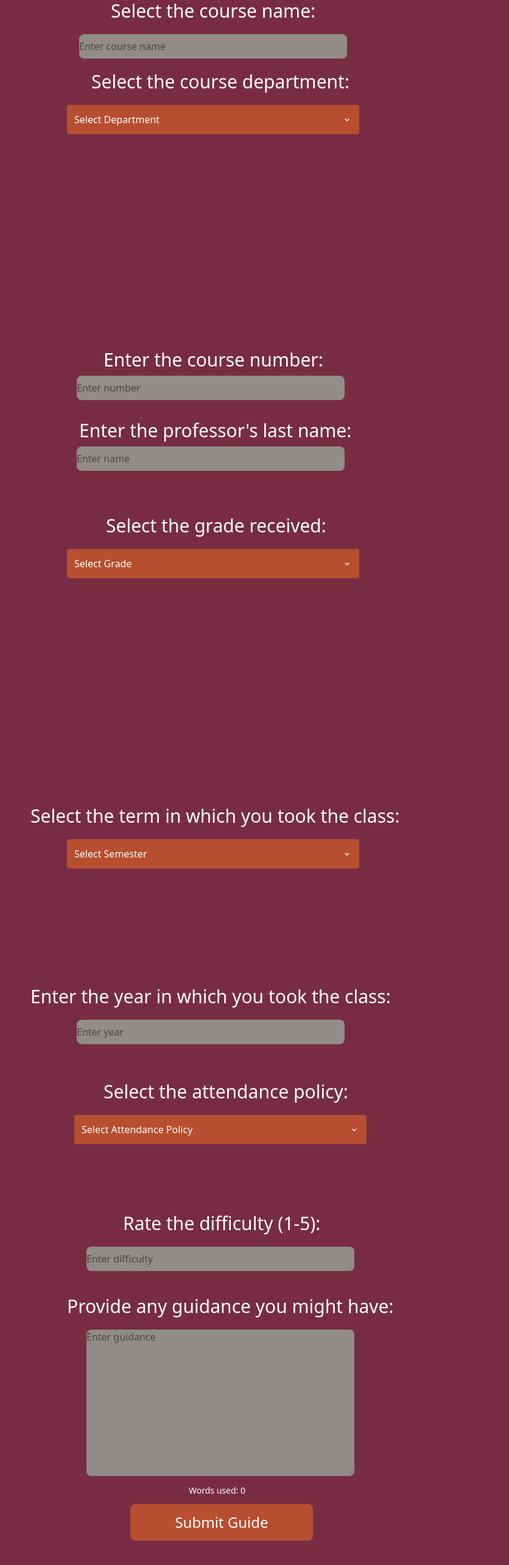
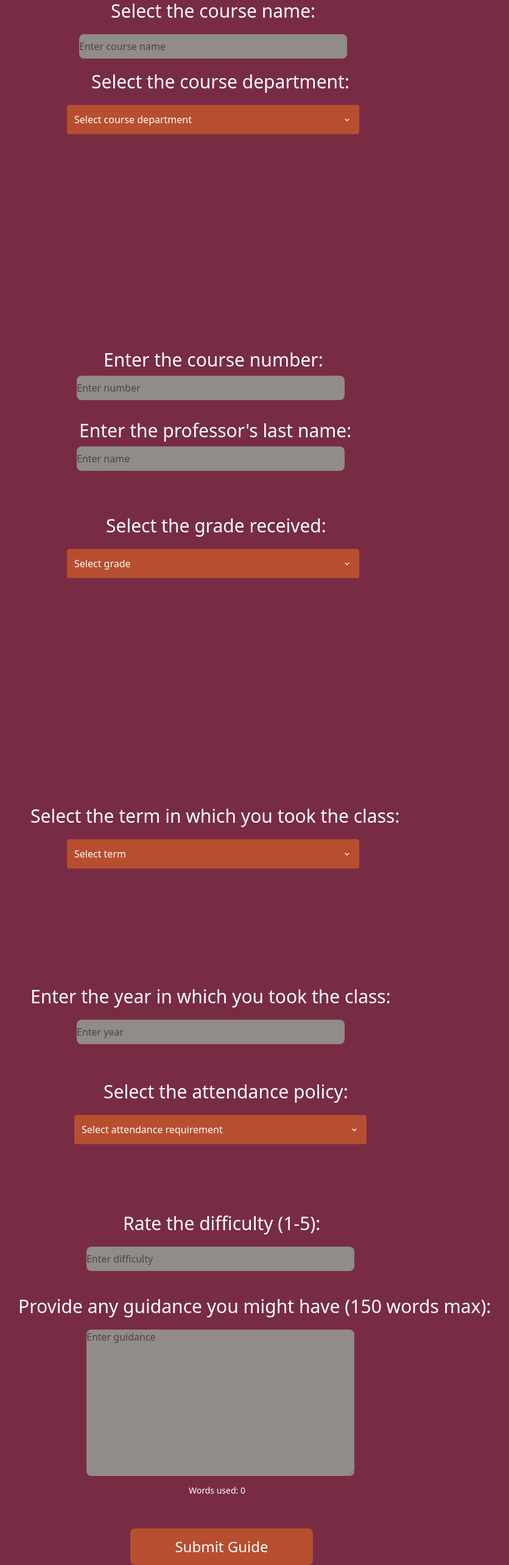
Before and after one commit to jai-sundaram/vtaceit, a React app in the folder vtaceit-frontend/: page /newGuide in a window 1280 px wide. Shown: the part 100-2666 px from the top of the page at 61% size, without its empty margins (350-1186 px from the left). Before the commit the page ends 2626 px from the top, so only its background shows below. Built offline with nearby package versions, Linux system fonts and the light colour scheme; the HTML template or start-up script is replaced by a standard one.

Commit message:
added functionality with incompleteness

```diff
--- a/vtaceit-frontend/src/pages/NewGuide.jsx
+++ b/vtaceit-frontend/src/pages/NewGuide.jsx
@@ -2,49 +2,39 @@ import React, {useState} from 'react'
 import {BiChevronDown} from 'react-icons/bi'
 const NewGuide = () => {
     const [courseName, setCourseName] = useState('');
-    const [dept, setDept] = useState('');
+    const [dept, setDept] = useState('Select course department');
     const [openDept, setOpenDept] = useState(false);
     const[courseNumber, setCourseNumber] = useState('');
     const[profName, setProfName] = useState('');
-    const[grade, setGrade] = useState('');
+    const[grade, setGrade] = useState('Select grade');
     const[gradeOpen, setGradeOpen] = useState(false);
-    const[term, setTerm] = useState('');
+    const[term, setTerm] = useState('Select term');
     const[openTerm, setOpenTerm] = useState(false);
     const[yearTaken, setYearTaken] = useState('')
-    const[attendanceReq, setAttendanceReq] = useState('')
+    const[attendanceReq, setAttendanceReq] = useState('Select attendance requirement');
     const[openAttendanceReq, setOpenAttendanceReq] = useState(false)
     const[difficulty, setDifficulty] = useState('')
     const[comments, setComments] = useState('')
     const[wordLimit, setWordLimit] = useState(0)
     const today = new Date();
-    let month = today.getMonth();
-    const day = today.getDate();
-    const year = today.getFullYear();
-    if(month.length===1){
-        month = "0"+month;
-    }
-    const theDate = `${year}-${month}-${day}`;
-    const semesterTaken = `${term} ${year}`;
+    const[reviewIncomplete, setReviewIncomplete] = useState(false);
+    const semesterTaken = `${term} ${yearTaken}`;
     let realDifficulty = 0;
     function handleDeptDropdowwn(value){
         setDept(value);
         setOpenDept(false);
-        console.log(value);
     }
     function handleGradeDropdown(value){
         setGrade(value);
         setGradeOpen(false);
-        console.log(value);
     }
     function handleTermDropdown(value){
         setTerm(value);
         setOpenTerm(false);
-        console.log(value);
     }
     function handleAttendanceDropdown(value){
         setAttendanceReq(value);
         setOpenAttendanceReq(false);
-        console.log(value);
     }
     const handleWordLimit = (e) => {
         const input = e.target.value.split(' ');
@@ -59,6 +49,12 @@ const NewGuide = () => {
     }
     const handleSubmit = () => {
         realDifficulty = parseInt(difficulty);
+        if(courseName==="" || dept === "Select course department" || courseName===""
+            || grade === "Select grade" || term === "Select term" || yearTaken === "" ||
+            attendanceReq === "Select attendance requirement" || realDifficulty === 0 ||
+            comments === "") {
+            setReviewIncomplete(true);}
+        if(reviewIncomplete===false){
             const body =
                 {
                     "courseName": courseName,
@@ -69,7 +65,7 @@ const NewGuide = () => {
                     "difficulty": realDifficulty,
                     "attendanceReq": attendanceReq,
                     "comments": comments,
-                "date": `${today.getFullYear()}-0${today.getMonth()+1}-${today.getDate()}`,
+                    "date": `${today.getFullYear()}-0${today.getMonth() + 1}-${today.getDate()}`,
                     "semTaken": semesterTaken,
 
                 }
@@ -77,19 +73,18 @@ const NewGuide = () => {
                 method: 'POST',
                 headers: {"Content-Type": "application/json"},
                 body: JSON.stringify(body)
-        }).then(response=>{
+            }).then(response => {
                 //this if statement portion is pretty much chatgpt
                 //get rid of it once ur done debugging
                 if (!response.ok) {
                     console.log(body)
                     console.log("didnt work")
-            }
-            else{
+                } else {
                     console.log(body)
                     console.log("it worked")
                 }
             })
-            }
+        }   }
 
 
 
@@ -105,7 +100,7 @@ const NewGuide = () => {
                 <div
                     onClick={()=>setOpenDept(!openDept)}
                     className = "bg-vtorange border-4 border-vtorange text-white  w-full p-2 flex items-center justify-between rounded">
-                    Select Department
+                    {dept}
                     <BiChevronDown />
                 </div>
                 <ul className = {`bg-black   mt-2 overflow-y-auto ${openDept? "max-h-80": "max-h-0"}`}>
@@ -266,7 +261,7 @@ const NewGuide = () => {
                 <div
                     onClick={()=>setGradeOpen(!gradeOpen)}
                     className = "bg-vtorange border-4 border-vtorange text-white  w-full p-2 flex items-center justify-between rounded">
-                    Select Grade
+                    {grade}
                     <BiChevronDown />
                 </div>
                 <ul className = {`bg-black   mt-2 overflow-y-auto ${gradeOpen? "max-h-80": "max-h-0"}`}>
@@ -291,7 +286,7 @@ const NewGuide = () => {
                 <div
                     onClick={()=>setOpenTerm(!openTerm)}
                     className = "bg-vtorange border-4 border-vtorange text-white  w-full p-2 flex items-center justify-between rounded">
-                    Select Semester
+                    {term}
                     <BiChevronDown />
                 </div>
                 <ul className = {`bg-black   mt-2 overflow-y-auto ${openTerm? "max-h-80": "max-h-0"}`}>
@@ -310,7 +305,7 @@ const NewGuide = () => {
                 <div
                     onClick={()=>setOpenAttendanceReq(!openAttendanceReq)}
                     className = "bg-vtorange border-4 border-vtorange text-white  w-full p-2 flex items-center justify-between rounded">
-                    Select Attendance Policy
+                    {attendanceReq}
                     <BiChevronDown />
                 </div>
                 <ul className = {`bg-black   mt-2 overflow-y-auto ${openAttendanceReq? "max-h-80": "max-h-0"}`}>
@@ -323,12 +318,17 @@ const NewGuide = () => {
             <form className = "relative left-123 top-95">
                 <input className = "bg-vtgray w-110 h-10 rounded-lg"  id ="diff" placeholder = "Enter difficulty" value = {difficulty} onChange = {(e) => setDifficulty(e.target.value)}></input>
             </form>
-            <h1 className = "relative left-115 top-105 text-white text-3xl">Provide any guidance you might have: </h1>
+            <h1 className = "relative left-95 top-105 text-white text-3xl">Provide any guidance you might have (150 words max): </h1>
             <form className = "relative left-123 top-110">
                 <textarea className = "bg-vtgray w-110 rounded-lg" cols = "30" rows = "10" placeholder = "Enter guidance" value = {comments} onChange = {(e) => {setComments(e.target.value);  handleWordLimit(e)}}></textarea>
             </form>
             <h1 className = "relative left-165 top-112 text-white text-sm">Words used: {wordLimit}</h1>
-            <button className = "relative left-141 top-115 w-75 h-15 text-white text-2xl hover:bg-vtgray bg-vtorange rounded-lg" onClick={handleSubmit}>Submit Guide</button>
+            {reviewIncomplete ?
+                <h1 className = "relative left-153 top-119 text-white text-lg">The review is incomplete!</h1>:
+
+                <h1></h1>
+            }
+            <button className = "relative left-141 top-125 w-75 h-15 text-white text-2xl hover:bg-vtgray bg-vtorange rounded-lg" onClick={handleSubmit}>Submit Guide</button>
 
         </div>
     )
```
Lines whose indentation alone changed are shown as unchanged.
